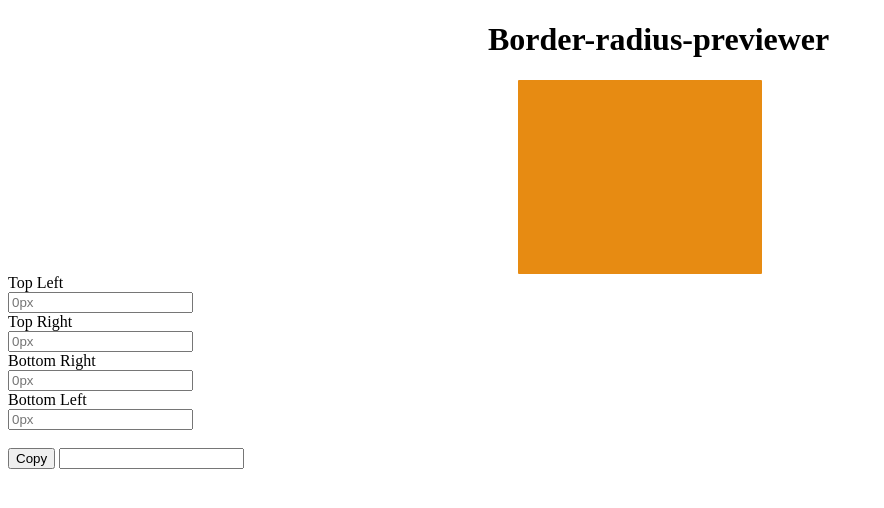
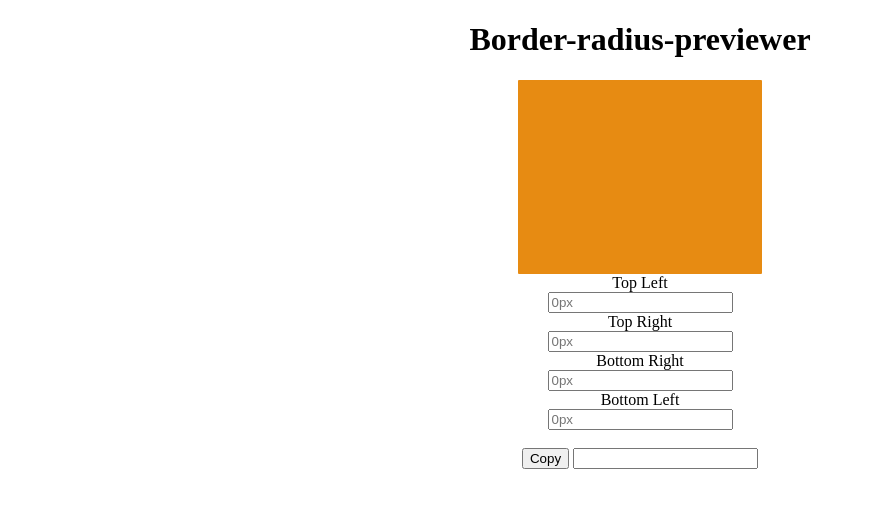
Before and after one commit to JasonMwenyo/border-radius-previewer, a plain HTML site: page index.html in a window 1280 px wide. Shown: the whole page, without its empty margins (0-884 px from the left). Drawn offline with Linux system fonts and the light colour scheme.

Commit message:
Centered the app. Added read only attribute for copying values

```diff
--- a/index.html
+++ b/index.html
@@ -8,11 +8,12 @@
     <title>Border radius preview</title>
 </head>
 <body>
+        <div id="center">
             <div>
             <h1 class="heading">Border-radius-previewer</h1>
 
 
-        <div id= "box">
+            <div id="box">
             </div>
 
             <div>
@@ -39,9 +40,11 @@
                 <input class="clipboard4" type="number" id="bottomleft" placeholder="0px">
                 <br>
                 <br>
+
                 <button type="submit" id="copy">Copy</button>
+                <input id="input" type="text" readonly>
 
-            <input id="input" type="text" >
+                </div>
             </div>
         </div>
 
--- a/style.css
+++ b/style.css
@@ -1,6 +1,11 @@
-.heading {
+#center {
+    text-align: center;
+}
+
+/* .heading {
     margin-left: 480px;
-}
+    width: 100px;
+} */
 
 #box {
     border: 2px solid rgb(231, 139, 18);
```
Also changed, not shown: main.js (+0 -12 lines). Lines whose indentation alone changed are shown as unchanged.
